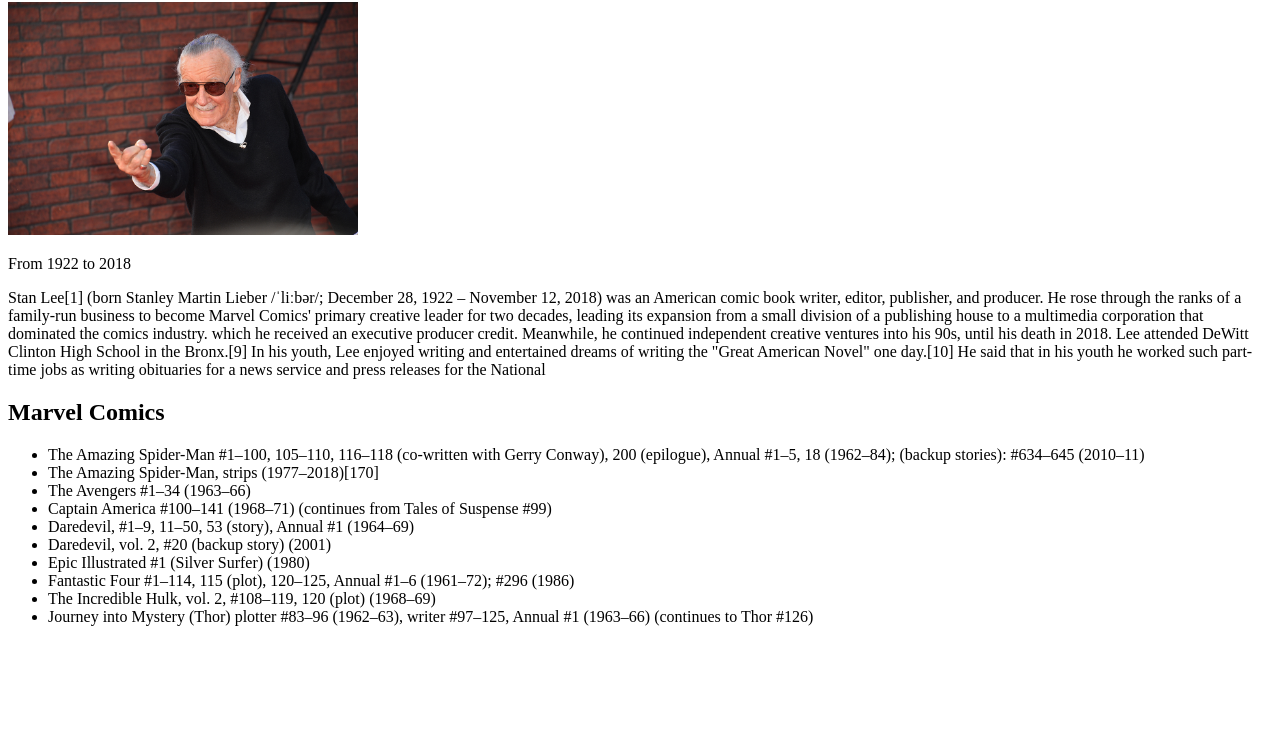
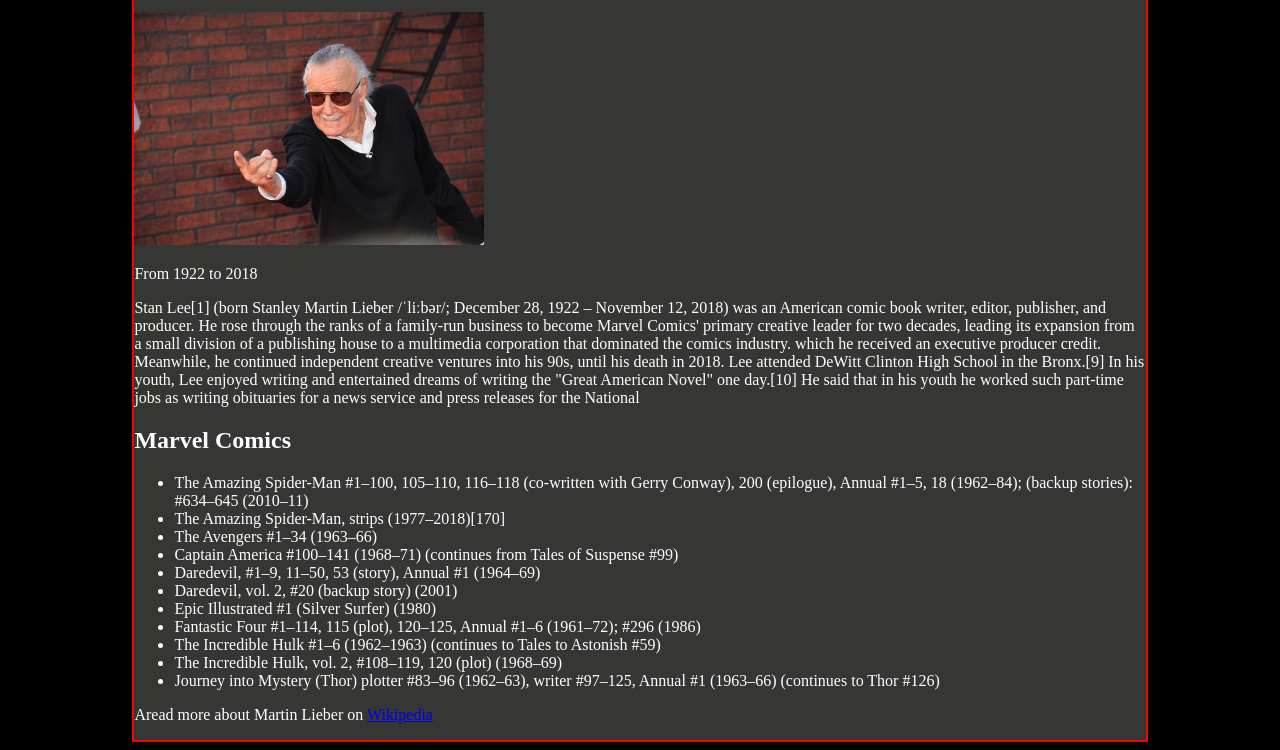
Before and after one commit to Schwayzer1/HTML-CSS-Lessons, a plain HTML site: page index.html in a window 1280 px wide. Shown: the part 78-828 px from the top of the page. Before the commit the page ends 800 px from the top, so only its background shows below. Drawn offline with Linux system fonts and the light colour scheme.

Commit message:
css start

```diff
--- a/index.css
+++ b/index.css
@@ -0,0 +1,10 @@
+body{
+    background-color: black;
+    color: white;
+}
+.container{
+    border: 2px solid red;
+    width: 80%;
+    margin: auto;
+    background-color: rgb(54, 54, 52);
+}
--- a/index.html
+++ b/index.html
@@ -26,10 +26,13 @@
             <li>Daredevil, vol. 2, #20 (backup story) (2001)</li>
             <li>Epic Illustrated #1 (Silver Surfer) (1980)</li>
             <li>Fantastic Four #1–114, 115 (plot), 120–125, Annual #1–6 (1961–72); #296 (1986)</li>
+            <li>The Incredible Hulk #1–6 (1962–1963) (continues to Tales to Astonish #59)</li>
             <li>The Incredible Hulk, vol. 2, #108–119, 120 (plot) (1968–69)</li>
             <li>Journey into Mystery (Thor) plotter #83–96 (1962–63), writer #97–125, Annual #1 (1963–66) (continues to Thor #126)</li>
 
         </ul>
+        <p id="footer">Aread more about Martin Lieber on <a href="https://en.wikipedia.org/wiki/Stan_Lee" target="_blank" id="link"> Wikipedia</a>
+        </p>
     </div>
 
 </body>
```
